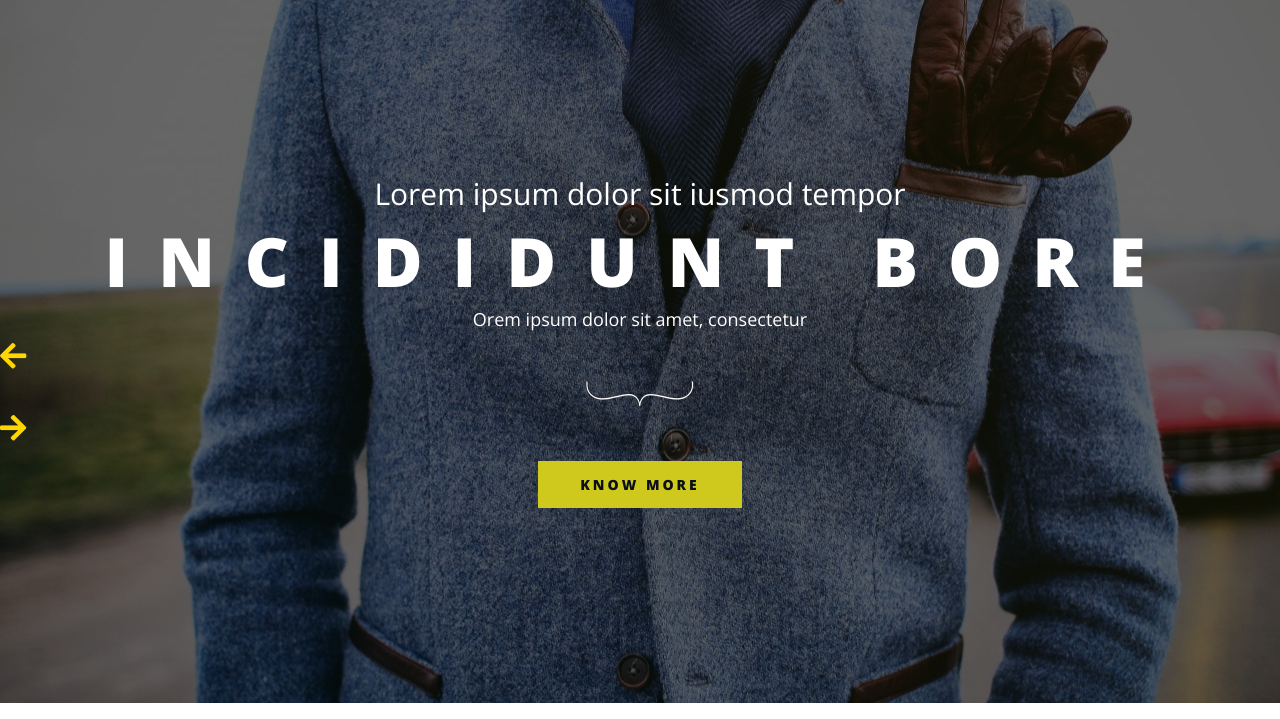
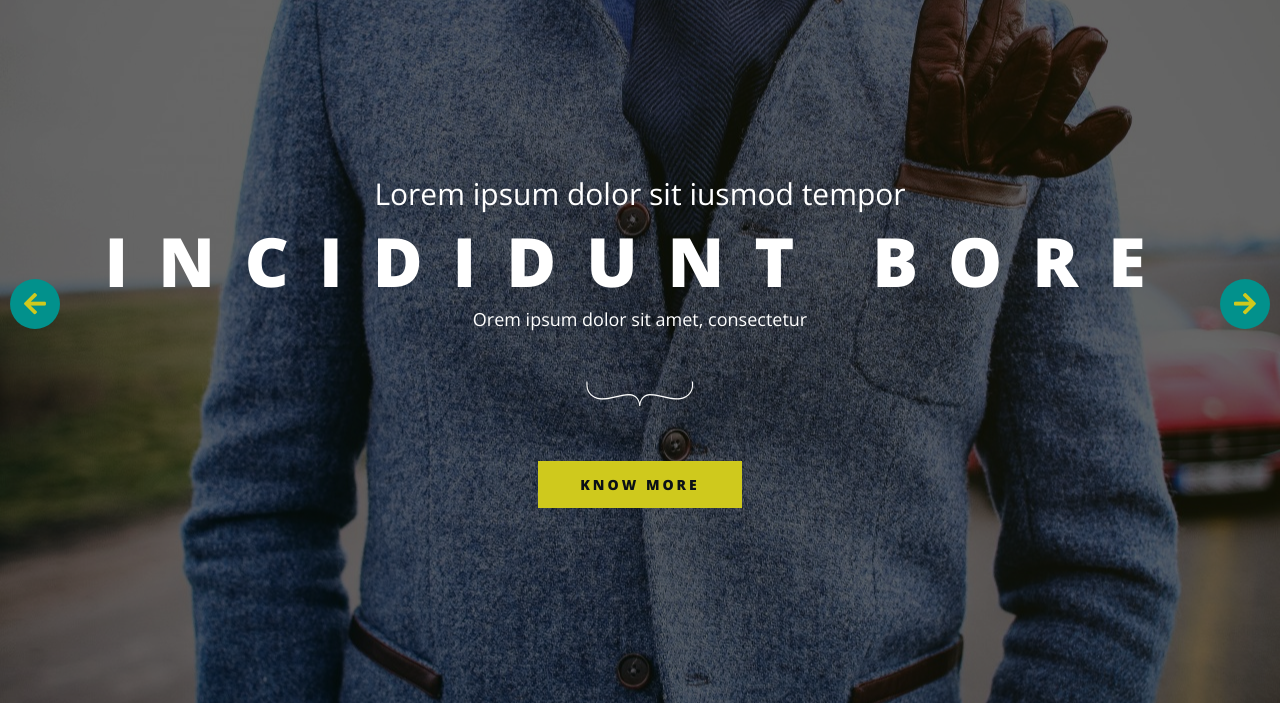
Before and after one commit to sazzat1000/MYFOLIO, a plain HTML site: page index.html in a window 1280 px wide. Shown: the part 81-800 px from the top of the page. Drawn offline with nearby package versions, Linux system fonts and the light colour scheme.

Commit message:
Slider added

```diff
--- a/css/style.css
+++ b/css/style.css
@@ -63,12 +63,12 @@ ul {
   width: 50px;
   height: 50px;
   line-height: 50px;
-  background: #02918C;
+  background: #02918c;
   border: none;
   color: #fff;
   cursor: pointer;
   display: none;
-  transition: .5s;
+  transition: 0.5s;
   z-index: 9999;
 }
 .up:hover {
@@ -129,17 +129,30 @@ ul {
 /* #banner {
   position: relative;
 } */
-#banner i {
+#banner .arrow {
   position: absolute;
-  top: 50%;
-  left: 0;
+  top: 45%;
+  transform: translateY(-50%);
   z-index: 9999;
-  font-size: 30px;
-  color: gold;
+  font-size: 25px;
+  height: 50px;
+  width: 50px;
+  line-height: 50px;
+  border-radius: 50%;
+  background: #02918c;
+  color: #cfc91d;
+  cursor: pointer;
+  transition: .5s;
+  text-align: center;
 }
-#banner .right {
-  right: 0 !important;
-  top: 60%;
+#banner-arrow:hover {
+  color: #02918c;
+}
+#banner .arrow-left {
+  left: 10px;
+}
+#banner .arrow-right {
+  right: 10px;
 }
 #banner .banner-item {
   background-size: cover !important;
@@ -295,15 +308,15 @@ ul {
   right: 30px;
   bottom: 20px;
   left: 30px;
-  background: rgba(13, 133, 130, .85);
+  background: rgba(13, 133, 130, 0.85);
   color: #fff;
   padding: 50px 30px;
   text-align: center;
-  transition: .5s;
-  -webkit-transition: .5s;
-  -moz-transition: .5s;
-  -ms-transition: .5s;
-  -o-transition: .5s;
+  transition: 0.5s;
+  -webkit-transition: 0.5s;
+  -moz-transition: 0.5s;
+  -ms-transition: 0.5s;
+  -o-transition: 0.5s;
   transform: scale(0);
   -webkit-transform: scale(0);
   -moz-transform: scale(0);
@@ -316,7 +329,7 @@ ul {
   line-height: 21px;
   margin-top: 13px;
 }
-#work .work-item:hover .overlay{
+#work .work-item:hover .overlay {
   transform: scale(1);
   -webkit-transform: scale(1);
   -moz-transform: scale(1);
@@ -348,7 +361,6 @@ ul {
   padding: 15px 0;
   margin-top: 50px;
   font-family: "Open Sans", sans-serif;
-
 }
 #contact .contact-form textarea.input-element {
   width: 920px;
--- a/js/main.js
+++ b/js/main.js
@@ -25,8 +25,8 @@ $(document).ready(function () {
 
     // Slick Slider
     $('#banner').slick({
-      prevArrow: "<i class='fas fa-arrow-left left'></i>",
-      nextArrow: "<i class='fas fa-arrow-right right'></i>",
+      prevArrow: "<i class='fas fa-arrow-left arrow arrow-left'></i>",
+      nextArrow: "<i class='fas fa-arrow-right arrow arrow-right'></i>",
     });
 
 
```
